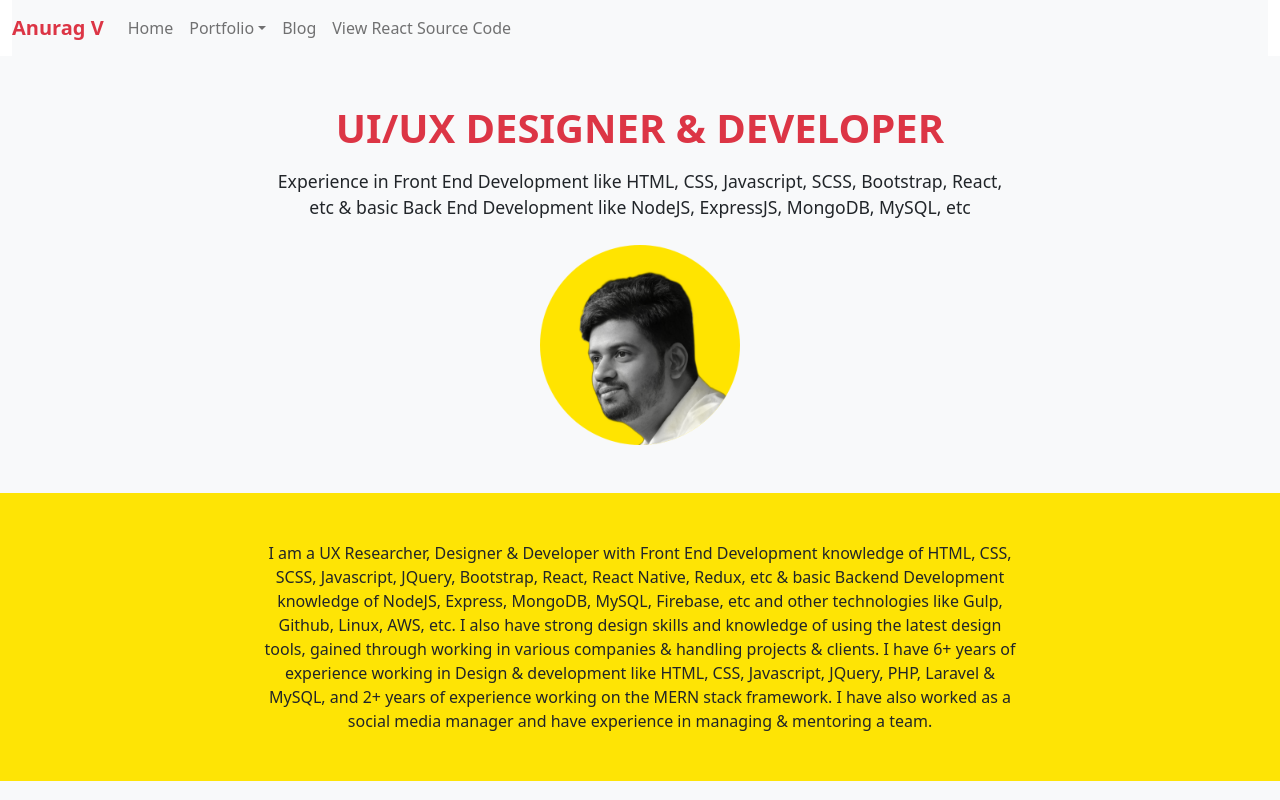
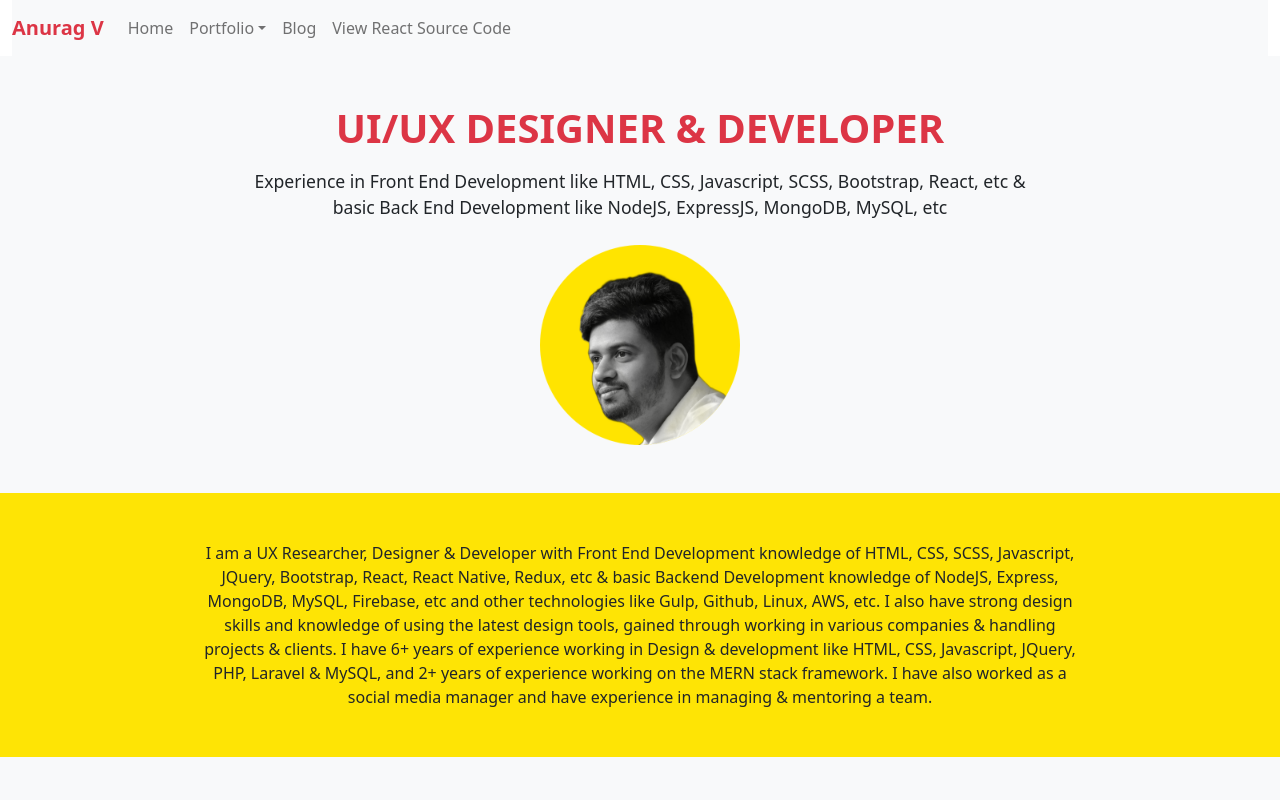
Before and after one commit to anurag-world/portfolio, a React (Create React App) app: page / in a window 1280 px wide. Shown: the top 800 px of the page. Built offline with nearby package versions, Linux system fonts and the light colour scheme.

Commit message:
width update

```diff
--- a/src/css/app.css
+++ b/src/css/app.css
@@ -31,7 +31,7 @@
 .header h2 {
   text-align: center;
   line-height: 1.5;
-  width: 60%;
+  width: 50rem;
   font-size: 1.1rem;
 }
 
@@ -54,7 +54,7 @@
 }
 
 .section-1 p {
-  width: 60%;
+  width: 55rem;
   margin-bottom: 0;
   text-align: center;
 }
--- a/src/css/app.scss
+++ b/src/css/app.scss
@@ -28,7 +28,7 @@
   h2 {
     text-align: center;
     line-height: 1.5;
-    width: 60%;
+    width: 50rem;
     font-size: 1.1rem;
   }
 
@@ -45,8 +45,9 @@
   justify-content: center;
   align-items: center;
   padding: 3rem;
+
   p {
-    width: 60%;
+    width: 55rem;
     margin-bottom: 0;
     text-align: center;
   }
```
Also changed, not shown: 1 other file (tests, documents, lock files or other folders).
